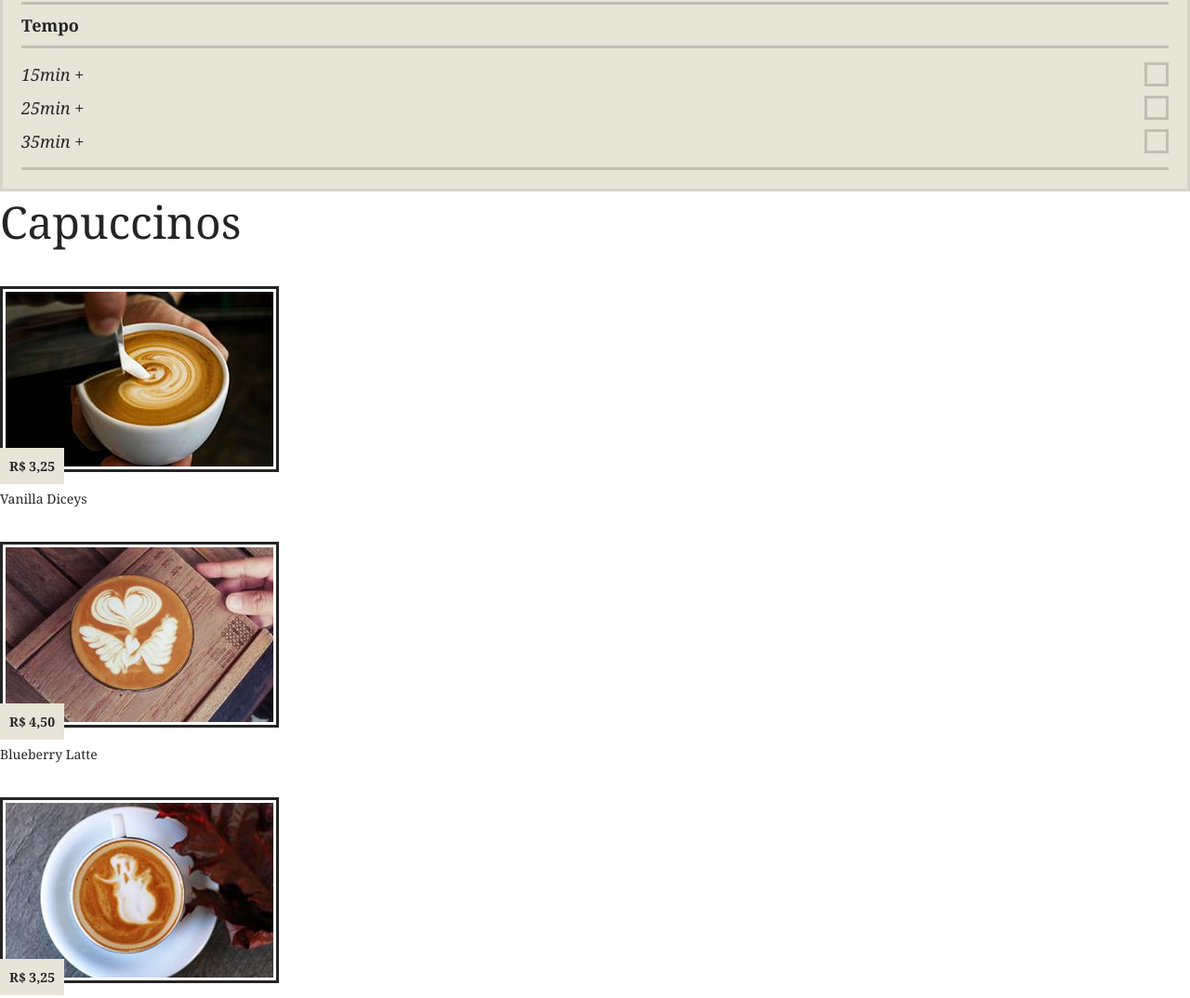
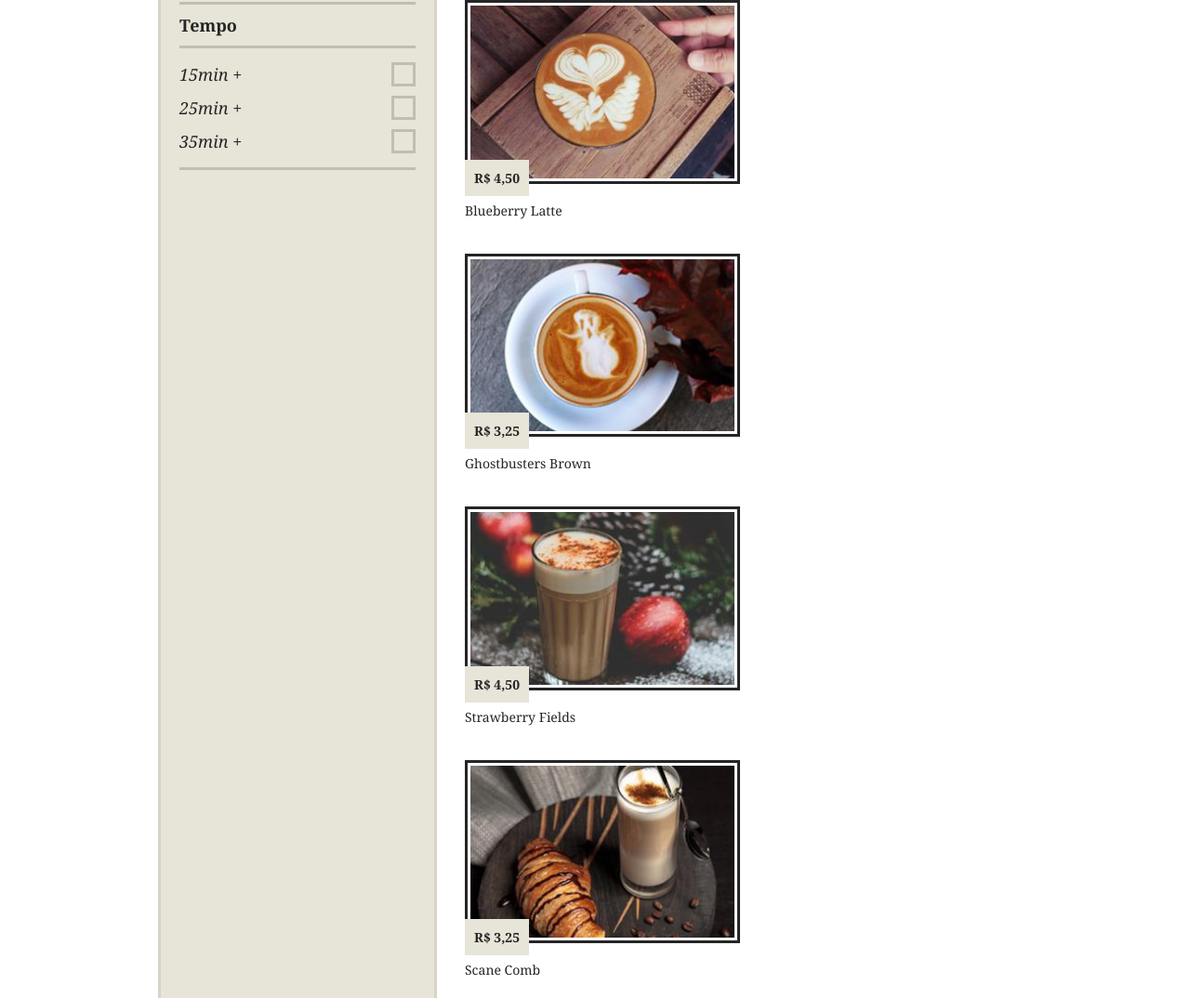
Before and after one commit to renancorreadev/brafe-2-flexbox-inicio, a plain HTML site: page index.html in a window 1280 px wide. Shown: the part 640-1714 px from the top of the page at 93% size. Drawn offline with Linux system fonts and the light colour scheme.

Commit message:
feat: create filter with flexBox

```diff
--- /dev/null
+++ b/css/flex.css
@@ -0,0 +1,45 @@
+.flex{
+    max-width: 960px;
+    display: flex;
+    margin: 0 auto;
+    flex-wrap: wrap;
+}
+
+.flex-row{
+    margin-left: -10px;
+    margin-right: -10px;
+    display: flex;
+    flex-wrap: wrap;
+}
+
+.flex-item-4, .flex-item-6, .flex-item-8{
+    margin-left: 10px;
+    margin-right: 10px;
+    align-items: flex-start;
+}
+
+.flex-item-4{
+   flex: 0 0 calc(33.334% - 20px);
+   max-width: calc(33.334% - 20px);
+}
+.flex-item-6{
+    flex: 0 0 calc(50% - 20px);
+    max-width: calc(50% - 20px);
+}
+.flex-item-8{
+    flex: 0 0 calc(66.666% - 20px);
+    max-width: calc(66.666% - 20px);
+}
+
+@media screen and (max-width: 739px){
+    .flex{
+        max-width: 300px;
+        flex-direction: column;
+    }
+    .flex-item-4, .flex-item-6, .flex-item-8{
+        margin-left: 0;
+        margin-right: 0;
+        max-width: 100%;
+        align-self: auto;
+    }
+}
--- a/index.html
+++ b/index.html
@@ -5,6 +5,8 @@
 	<meta charset="utf-8">
 	<meta name="viewport" content="width=device-width, initial-scale=1, shrink-to-fit=no">
 	<link rel="stylesheet" type="text/css" href="css/style.css">
+	<link rel="stylesheet" type="text/css" href="css/flex.css">
+</head>
 </head>
 <body>
 
@@ -25,8 +27,8 @@
 		</nav>
 	</header>
 
-	<div class="container">
-		<nav class="filtro">
+	<div class="flex">
+		<nav class="filtro flex-item-4">
 			<h2>Preço</h2>
 			<ul>
 				<li>$</li>
@@ -47,40 +49,40 @@
 			</ul>
 		</nav>
 
-		<section class="produtos">
+		<section class="produtos flex-item-8">
 			<h1>Capuccinos</h1>
-			<ul>
-				<li>
+			<ul class="flex-rows">
+				<li class="flex-item-6">
 					<img src="img/cafe-1.jpg" alt="Café 1">
 					<span>R$ 3,25</span>
 					<h2>Vanilla Diceys</h2>
 				</li>
 
-				<li>
+				<li class="flex-item-6">
 					<img src="img/cafe-2.jpg" alt="Café 1">
 					<span>R$ 4,50</span>
 					<h2>Blueberry Latte</h2>
 				</li>
 
-				<li>
+				<li class="flex-item-6">
 					<img src="img/cafe-3.jpg" alt="Café 1">
 					<span>R$ 3,25</span>
 					<h2>Ghostbusters Brown</h2>
 				</li>
 
-				<li>
+				<li class="flex-item-6">
 					<img src="img/cafe-4.jpg" alt="Café 1">
 					<span>R$ 4,50</span>
 					<h2>Strawberry Fields</h2>
 				</li>
 
-				<li>
+				<li class="flex-item-6">
 					<img src="img/cafe-5.jpg" alt="Café 1">
 					<span>R$ 3,25</span>
 					<h2>Scane Comb</h2>
 				</li>
 
-				<li>
+				<li class="flex-item-6">
 					<img src="img/cafe-6.jpg" alt="Café 1">
 					<span>R$ 4,50</span>
 					<h2>Wild Bill</h2>
```
